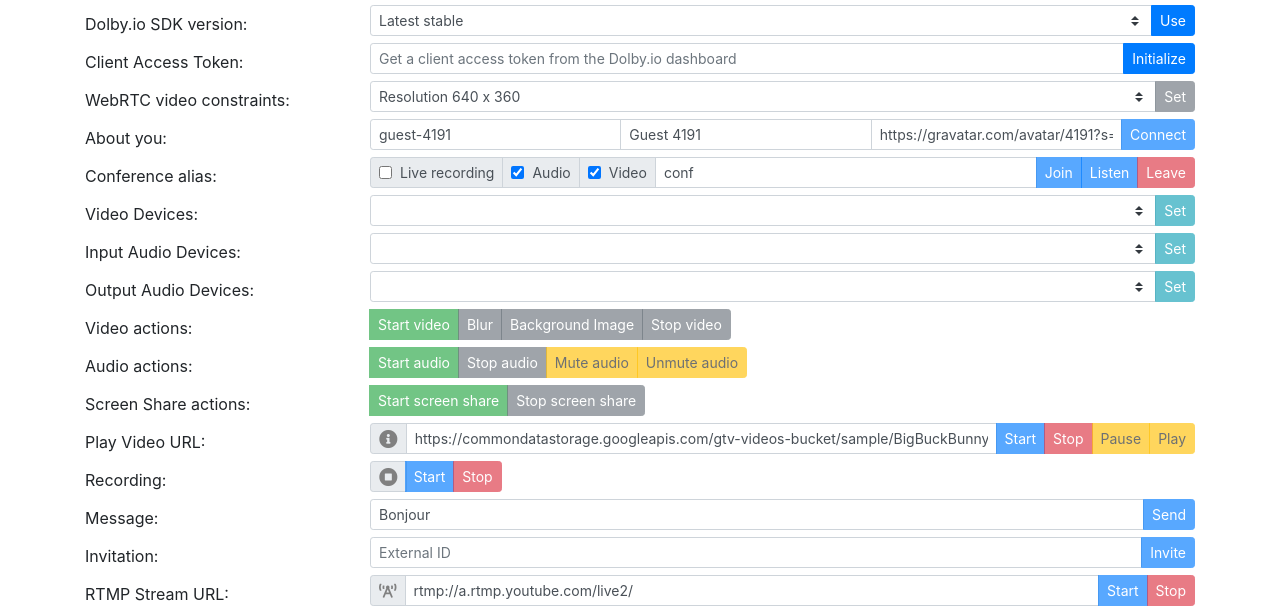
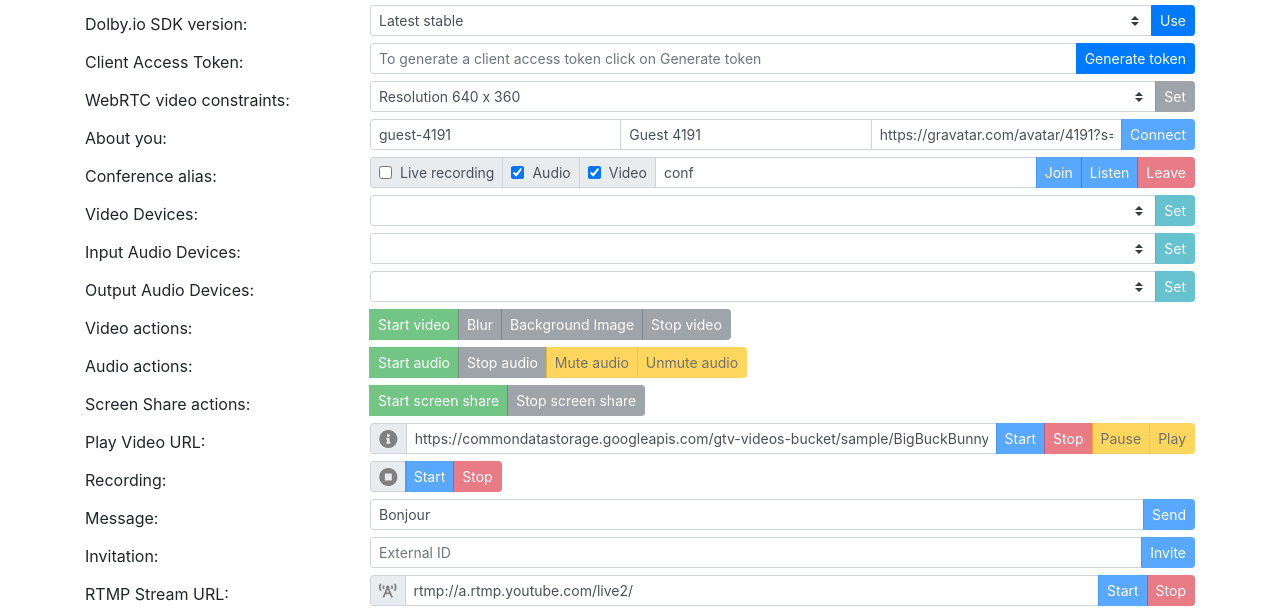
Before and after one commit to mohsindlb/dolby-simple-web-app, a website: page www/index.html in a window 1280 px wide. Shown: the part 179-789 px from the top of the page. Drawn offline with nearby package versions, Linux system fonts and the light colour scheme.

Commit message:
rename the button

```diff
--- a/www/index.html
+++ b/www/index.html
@@ -71,10 +71,10 @@
                 <label for="message-input" class="col-sm-3 col-form-label">Client Access Token:</label>
                 <div class="col-sm-9">
                 <div class="input-group input-group-sm">
-                    <input id="access-token-input" type="text" class="form-control" placeholder="Get a client access token from the Dolby.io dashboard"
+                    <input id="access-token-input" type="text" class="form-control" placeholder="To generate a client access token click on Generate token"
                     value="">
                     <div class="input-group-append">
-                        <button id="initialize-btn" class="btn btn-primary" type="button">Initialize</button>
+                        <button id="initialize-btn" class="btn btn-primary" type="button">Generate token</button>
                     </div>
                   </div>
                 </div>
```
